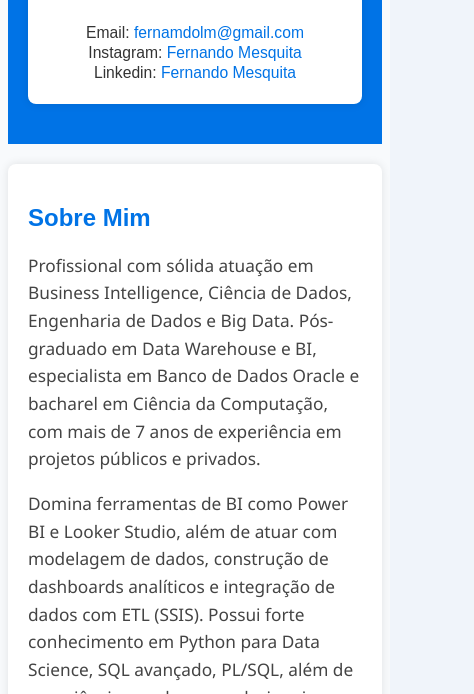
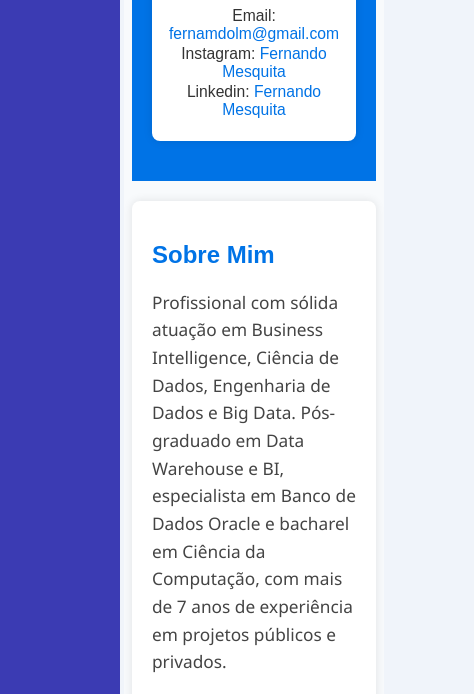
Before and after one commit to Fernamdo/Portifolioo_Prof, a plain HTML site: page index.html in a window 390 px wide. Shown: the part 406-1100 px from the top of the page, 474 px wide, since content can reach past the window. Drawn offline with Linux system fonts and the light colour scheme; a script that the page names is missing.

Commit message:
Refactor CSS for improved layout and responsiveness
alteracao no estilo

```diff
--- a/style.css
+++ b/style.css
@@ -14,7 +14,7 @@ header {
 }
 
 section {
-    max-width: 800px;
+    max-width: 100%;
     margin: 20px auto;
     padding: 20px;
     background: white;
@@ -85,7 +85,7 @@ a:hover {
 }
 
 .section-like {
-    max-width: 800px;
+    max-width: 100%;
     margin: 20px auto;
     padding: 20px;
     background: white;
@@ -139,8 +139,9 @@ a:hover {
     min-height: 100vh;
     box-sizing: border-box;
     padding-bottom: 70px;
-    max-width: 1100px;
+    max-width: 1400px;
     margin: 0 auto;
+    width: 100%;
 }
 
 .sidebar-menu {
@@ -186,10 +187,11 @@ a:hover {
 .main-content {
     flex: 1;
     background: #f8fafc;
-    padding: 16px;
+    padding: 24px;
     box-sizing: border-box;
     border-radius: 0 8px 8px 0;
     min-width: 0;
+    max-width: calc(100% - 220px);
 }
 
 .bottom-bar {
@@ -223,29 +225,56 @@ a:hover {
     background: #005bb5;
 }
 
+@media (max-width: 1200px) {
+    .main-layout {
+        max-width: 100%;
+        padding: 0 16px;
+    }
+    .main-content {
+        max-width: calc(100% - 180px);
+        padding: 20px;
+    }
+}
+
 @media (max-width: 900px) {
     .main-layout {
-        flex-direction: column;
+        flex-direction: row;
         max-width: 100vw;
+        padding: 0;
     }
     .sidebar-menu {
-        flex-direction: row;
-        width: 100vw;
-        min-height: unset;
-        border-radius: 0;
-        margin-right: 0;
-        position: static;
-        top: unset;
+        flex-direction: column;
+        width: 150px;
+        min-height: calc(100vh - 70px);
+        border-radius: 8px 0 0 8px;
+        margin-right: 8px;
+        position: sticky;
+        top: 0;
     }
     .main-content {
-        border-radius: 0 0 8px 8px;
+        border-radius: 0 8px 8px 0;
+        padding: 12px;
+        max-width: calc(100% - 170px);
     }
 }
 
 @media (max-width: 600px) {
+    .sidebar-menu {
+        width: 120px;
+        margin-right: 4px;
+    }
+    .sidebar-menu button {
+        padding: 8px 6px;
+        font-size: 0.9em;
+        margin: 4px 0;
+    }
     .main-content {
         padding: 8px;
+        max-width: calc(100% - 130px);
     }
+}
+
+@media (max-width: 600px) {
     .bottom-bar {
         flex-direction: column;
         gap: 8px;
```
